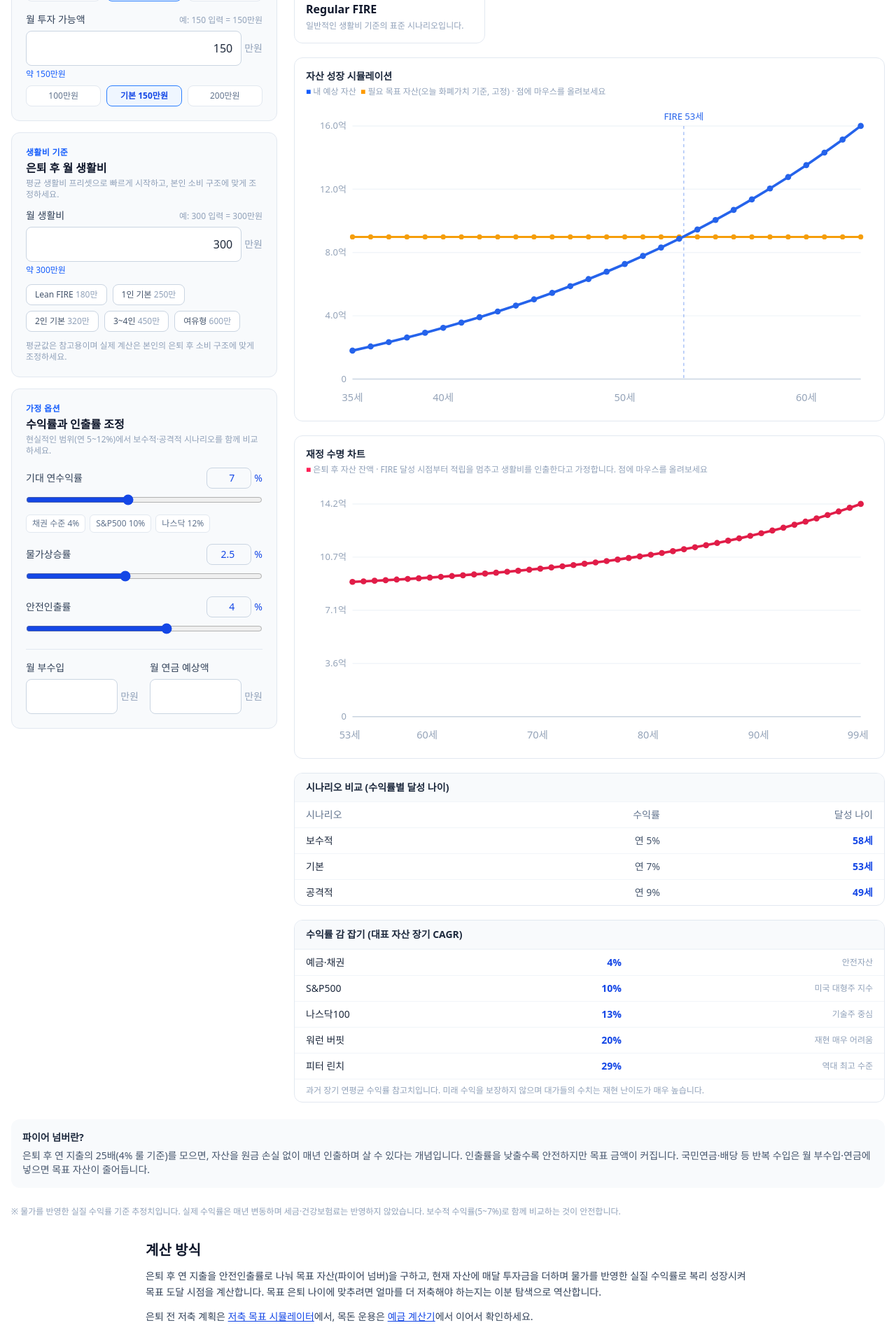
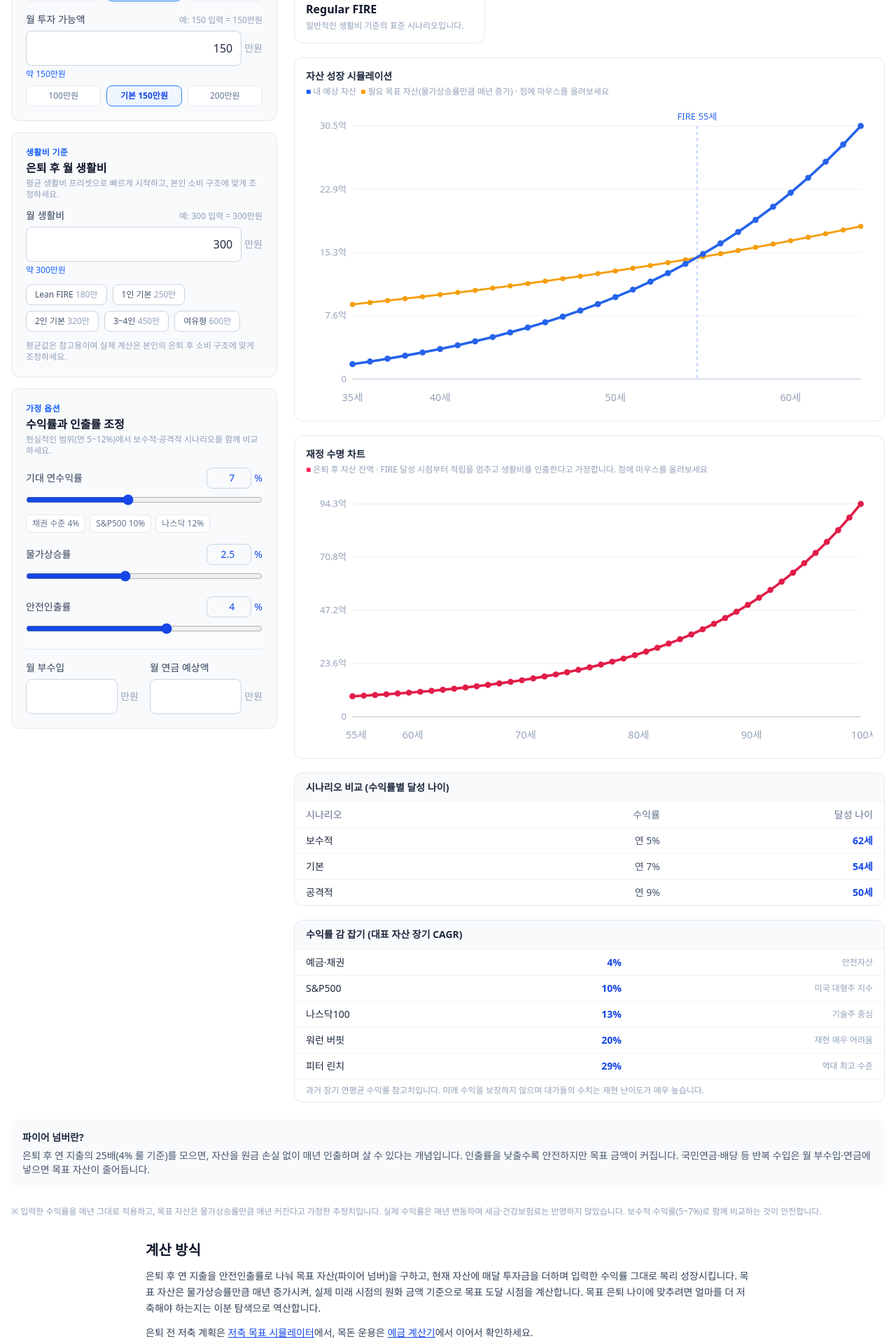
Before and after one commit to parkdane/pay-calc, a Next.js app: page /calc/fire in a window 1280 px wide. Shown: the part 720-2640 px from the top of the page at 70% size. Built offline with nearby package versions, Linux system fonts and the light colour scheme.

Commit message:
fire calculator: 명목 수익률+목표자산 물가상승 반영 방식으로 재수정

```diff
--- a/app/calc/fire/page.tsx
+++ b/app/calc/fire/page.tsx
@@ -20,7 +20,7 @@ const FAQ = [
   },
   {
     q: "기대수익률은 몇 %가 현실적인가요?",
-    a: "장기 복리 계산에서 과도한 수익률은 결과를 크게 왜곡합니다. 보수적 5%, 기본 7%, 공격적 9% 정도로 범위를 함께 비교하는 방식이 안전합니다. 이 계산기는 물가를 뺀 실질 수익률로 계산합니다.",
+    a: "장기 복리 계산에서 과도한 수익률은 결과를 크게 왜곡합니다. 보수적 5%, 기본 7%, 공격적 9% 정도로 범위를 함께 비교하는 방식이 안전합니다. 이 계산기는 입력한 수익률을 그대로 적용하고, 목표 자산은 물가상승률만큼 매년 증가시켜 계산합니다.",
   },
   {
     q: "국민연금이나 배당소득도 포함하나요?",
@@ -51,8 +51,9 @@ export default function Page() {
         <h2 className="text-xl font-bold text-slate-900">계산 방식</h2>
         <p>
           은퇴 후 연 지출을 안전인출률로 나눠 목표 자산(파이어 넘버)을 구하고,
-          현재 자산에 매달 투자금을 더하며 물가를 반영한 실질 수익률로 복리
-          성장시켜 목표 도달 시점을 계산합니다. 목표 은퇴 나이에 맞추려면 얼마를
+          현재 자산에 매달 투자금을 더하며 입력한 수익률 그대로 복리 성장시킵니다.
+          목표 자산은 물가상승률만큼 매년 증가시켜, 실제 미래 시점의 원화 금액
+          기준으로 목표 도달 시점을 계산합니다. 목표 은퇴 나이에 맞추려면 얼마를
           더 저축해야 하는지는 이분 탐색으로 역산합니다.
         </p>
         <p>
--- a/components/FireCalc.tsx
+++ b/components/FireCalc.tsx
@@ -141,23 +141,24 @@ export default function FireCalc() {
     const netMonthly = Math.max(0, monthlyExpense - sideIncome - pension);
     const annualExpense = netMonthly * 10000 * 12;
     const fireNumber = annualExpense / (withdrawRate / 100);
-    const realReturn = (1 + returnRate / 100) / (1 + inflation / 100) - 1;
-    const mRet = realReturn / 12;
+    const mRet = returnRate / 100 / 12;
     const save = monthlySave * 10000;
+    const targetGrowth = Math.pow(1 + inflation / 100, 1 / 12);
 
     const startAsset = asset * 10000;
     const already = startAsset >= fireNumber;
     // 100세까지만 시뮬레이션 (그 이후는 의미 없음)
     const maxMonths = Math.max(0, Math.round((100 - age) * 12));
 
-    // 1) 달성 시점 계산 (통계용) — 실질 수익률로 자산을 불리므로, 비교 대상인 목표 자산은
-    //    오늘 화폐가치 기준으로 고정한다 (여기서 또 물가를 반영하면 이중 반영이 됨)
+    // 1) 달성 시점 계산 (통계용) — 자산은 입력한 수익률 그대로 복리 성장, 목표 자산은
+    //    물가상승률만큼 매년 커진다 (미래 시점의 실제 원화 금액 기준 시뮬레이션)
     let cur = startAsset;
-    const target = fireNumber;
+    let target = fireNumber;
     let months = 0;
     if (!already) {
       while (cur < target && months < maxMonths) {
         cur = cur * (1 + mRet) + save;
+        target = target * targetGrowth;
         months++;
       }
     }
@@ -171,11 +172,12 @@ export default function FireCalc() {
     ];
     {
       let c = startAsset,
+        t = fireNumber,
         m = 0;
-      const t = fireNumber;
       const cap = reached ? Math.min(months + 12 * 10, maxMonths) : maxMonths;
       while (m < cap) {
         c = c * (1 + mRet) + save;
+        t = t * targetGrowth;
         m++;
         if (m % 12 === 0) path.push({ age: age + m / 12, asset: c, target: t });
       }
@@ -186,7 +188,8 @@ export default function FireCalc() {
     let shortfall: number | null = null;
     if (retireAge > age) {
       const tM = (retireAge - age) * 12;
-      const tgt = fireNumber;
+      let tgt = fireNumber;
+      for (let m = 0; m < tM; m++) tgt = tgt * targetGrowth;
       let projected = startAsset;
       for (let m = 0; m < tM; m++) projected = projected * (1 + mRet) + save;
       shortfall = Math.max(0, tgt - projected);
@@ -195,11 +198,13 @@ export default function FireCalc() {
         hi = 50000000;
       for (let it = 0; it < 40; it++) {
         const mid = (lo + hi) / 2;
-        let c = startAsset;
+        let c = startAsset,
+          t = fireNumber;
         for (let m = 0; m < tM; m++) {
           c = c * (1 + mRet) + mid;
+          t = t * targetGrowth;
         }
-        if (c >= tgt) hi = mid;
+        if (c >= t) hi = mid;
         else lo = mid;
       }
       extraSave = Math.max(0, hi - save);
@@ -243,7 +248,6 @@ export default function FireCalc() {
       months: reachMonths,
       reachAge,
       already,
-      realReturn,
       extraSave,
       shortfall,
       monthlyWithdraw,
@@ -261,13 +265,15 @@ export default function FireCalc() {
     return [5, 7, 9].map((rate) => {
       const netMonthly = Math.max(0, monthlyExpense - sideIncome - pension);
       const fireNum = (netMonthly * 10000 * 12) / (withdrawRate / 100);
-      const realR = (1 + rate / 100) / (1 + inflation / 100) - 1;
-      const mRet = realR / 12;
+      const mRet = rate / 100 / 12;
+      const tg = Math.pow(1 + inflation / 100, 1 / 12);
       let cur = asset * 10000,
+        target = fireNum,
         months = 0;
       const max = Math.max(0, Math.round((100 - age) * 12));
-      while (cur < fireNum && months < max) {
+      while (cur < target && months < max) {
         cur = cur * (1 + mRet) + monthlySave * 10000;
+        target = target * tg;
         months++;
       }
       return {
@@ -547,8 +553,9 @@ export default function FireCalc() {
         </p>
       </section>
       <p className="text-xs leading-relaxed text-slate-400">
-        ※ 물가를 반영한 실질 수익률 기준 추정치입니다. 실제 수익률은 매년 변동하며 세금·건강보험료는 반영하지
-        않았습니다. 보수적 수익률(5~7%)로 함께 비교하는 것이 안전합니다.
+        ※ 입력한 수익률을 매년 그대로 적용하고, 목표 자산은 물가상승률만큼 매년 커진다고 가정한 추정치입니다.
+        실제 수익률은 매년 변동하며 세금·건강보험료는 반영하지 않았습니다. 보수적 수익률(5~7%)로 함께
+        비교하는 것이 안전합니다.
       </p>
     </div>
   </div>
@@ -603,7 +610,7 @@ function GrowthChart({
       <p className="mb-1 text-sm font-semibold text-slate-800">자산 성장 시뮬레이션</p>
       <p className="mb-3 text-xs text-slate-400">
         <span className="text-blue-600">■</span> 내 예상 자산 &nbsp;
-        <span className="text-amber-500">■</span> 필요 목표 자산(오늘 화폐가치 기준, 고정) · 점에 마우스를 올려보세요
+        <span className="text-amber-500">■</span> 필요 목표 자산(물가상승률만큼 매년 증가) · 점에 마우스를 올려보세요
       </p>
       <svg viewBox={`0 0 ${W} ${H}`} className="w-full" preserveAspectRatio="xMidYMid meet">
         {/* Y 그리드 + 라벨 */}
```
